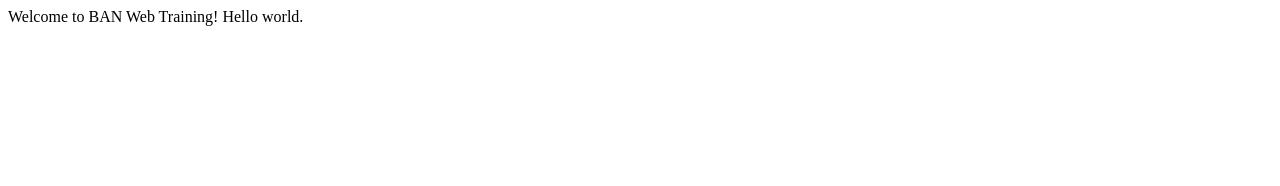
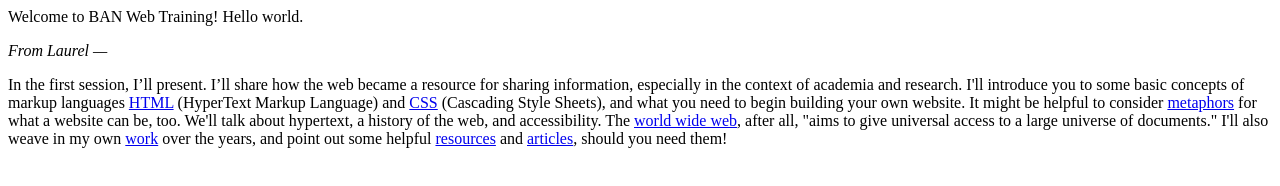
Before and after one commit to Anthonytino/BAN-web-learning, a plain HTML site: page index.html in a window 1280 px wide. Drawn offline with Linux system fonts and the light colour scheme.

Commit message:
Add files via upload

```diff
--- a/index.html
+++ b/index.html
@@ -15,5 +15,36 @@
 
   <body>
     Welcome to BAN Web Training! Hello world.
+
+    <p>
+      <i>From Laurel —</i>
+    </p>
+
+    <p>
+      In the first session, I’ll present. I’ll share how the web became a
+      resource for sharing information, especially in the context of academia
+      and research. I'll introduce you to some basic concepts of markup
+      languages
+      <a href="https://www.youtube.com/watch?v=CkzbI1Tv_rQ">HTML</a> (HyperText
+      Markup Language) and
+      <a href="https://youtu.be/BUZIaTHm_oE?si=ULWLFsJBE4qHyhJu">CSS</a>
+      (Cascading Style Sheets), and what you need to begin building your own
+      website. It might be helpful to consider
+      <a
+        href="https://thecreativeindependent.com/essays/laurel-schwulst-my-website-is-a-shifting-house-next-to-a-river-of-knowledge-what-could-yours-be/"
+        >metaphors</a
+      >
+      for what a website can be, too. We'll talk about hypertext, a history of
+      the web, and accessibility. The
+      <a href="http://info.cern.ch/hypertext/WWW/TheProject.html"
+        >world wide web</a
+      >, after all, "aims to give universal access to a large universe of
+      documents." I'll also weave in my own
+      <a href="https://laurelschwulst.com/">work</a> over the years, and point
+      out some helpful
+      <a href="https://veryinteractive.net/tutorials/index.html">resources</a>
+      and <a href="https://veryinteractive.net/library/index.html">articles</a>,
+      should you need them!
+    </p>
   </body>
 </html>
```
